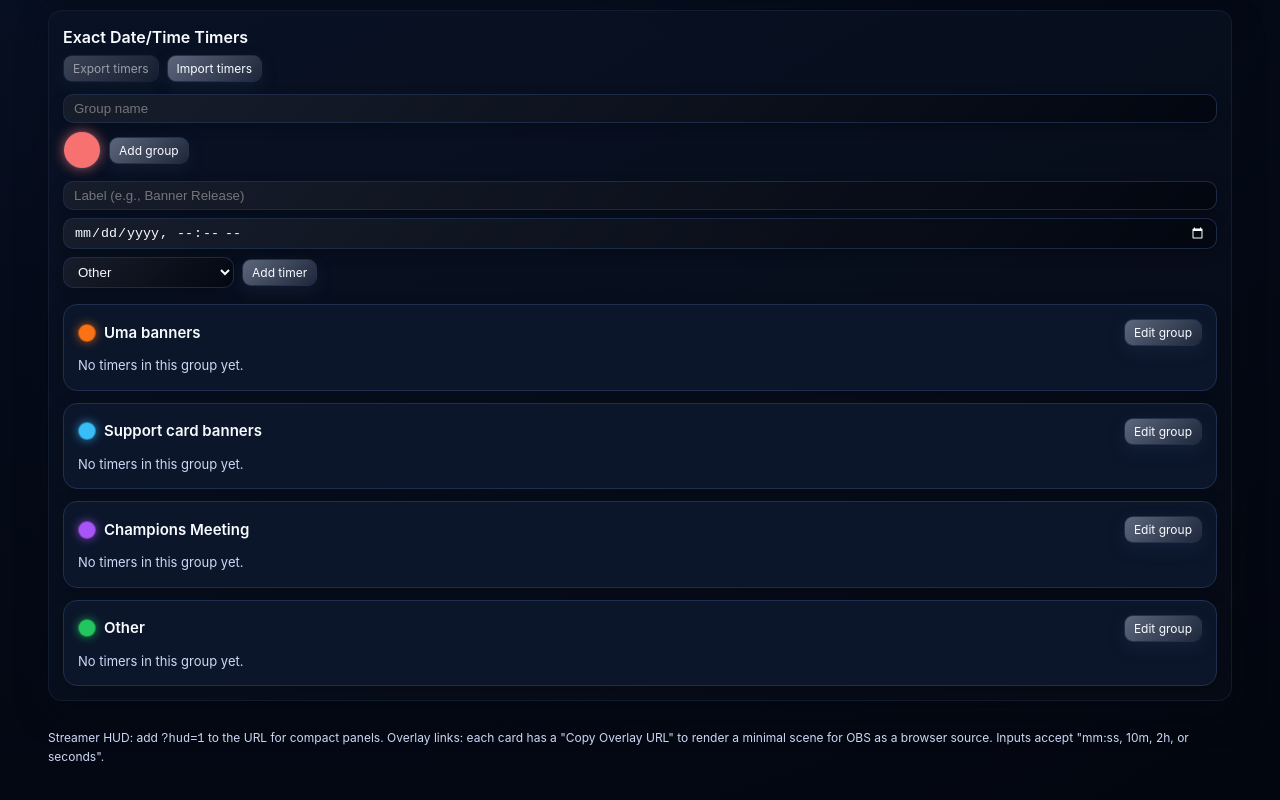
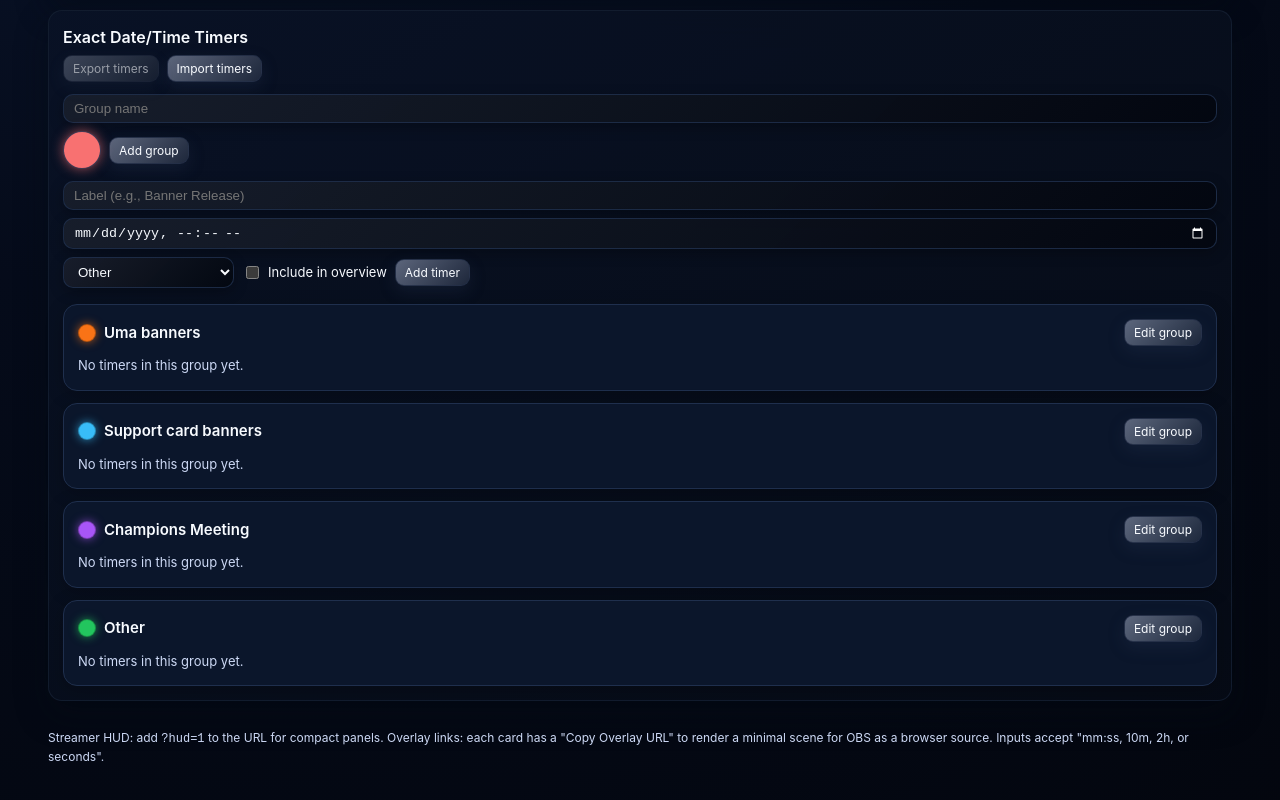
Before and after one commit to TwilightLilyy/Umamasume-Tracker, a React (Vite) app: page / in a window 1280 px wide. Shown: the part 1119-1919 px from the top of the page. Built offline with nearby package versions, Linux system fonts and the light colour scheme.

Commit message:
Allow exact timers to participate in overview

```diff
--- a/src/App.tsx
+++ b/src/App.tsx
@@ -1362,7 +1362,7 @@ function TimerImportExportControls({ groups, timers, onImport }: TimerImportExpo
 }
 
 interface AddAbsTimerFormProps {
-  onAdd: (groupId: string, label: string, dateTime: string) => void;
+  onAdd: (groupId: string, label: string, dateTime: string, includeInOverview: boolean) => void;
   groups: AbsTimerGroup[];
   defaultGroupId: string;
 }
@@ -1371,6 +1371,7 @@ function AddAbsTimerForm({ onAdd, groups, defaultGroupId }: AddAbsTimerFormProps
   const [label, setLabel] = useState("");
   const [dt, setDt] = useState("");
   const [groupId, setGroupId] = useState(defaultGroupId);
+  const [includeInOverview, setIncludeInOverview] = useState(false);
 
   useEffect(() => {
     setGroupId((prev) => {
@@ -1390,12 +1391,18 @@ function AddAbsTimerForm({ onAdd, groups, defaultGroupId }: AddAbsTimerFormProps
           </option>
         ))}
       </Select>
+      <Checkbox
+        checked={includeInOverview}
+        onChange={setIncludeInOverview}
+        label="Include in overview"
+      />
       <SmallBtn
         onClick={() => {
-          onAdd(groupId, label, dt);
+          onAdd(groupId, label, dt, includeInOverview);
           setLabel("");
           setDt("");
           setGroupId(defaultGroupId);
+          setIncludeInOverview(false);
         }}
       >
         Add timer
@@ -1461,6 +1468,7 @@ interface AbsTimerItemProps {
   onStatusChange: (id: string, status: AbsTimerStatus) => void;
   onDelete: (id: string) => void;
   onCopyOverlay: () => void;
+  onToggleOverview: (id: string, include: boolean) => void;
   timeZone: string;
 }
 
@@ -1472,6 +1480,7 @@ function AbsTimerItem({
   onStatusChange,
   onDelete,
   onCopyOverlay,
+  onToggleOverview,
   timeZone,
 }: AbsTimerItemProps) {
   const [editing, setEditing] = useState(false);
@@ -1529,6 +1538,8 @@ function AbsTimerItem({
     statusText = "Ended";
     statusColor = COLOR.danger;
   }
+
+  const includeInOverview = timer.includeInOverview === true;
 
   return (
     <div style={cardRowStyle(accent)}>
@@ -1583,6 +1594,11 @@ function AbsTimerItem({
             </SmallBtn>
           </>
         )}
+        <Checkbox
+          checked={includeInOverview}
+          onChange={(v) => onToggleOverview(timer.id, v)}
+          label="Include in overview"
+        />
       </div>
     </div>
   );
@@ -1597,6 +1613,7 @@ interface AbsTimerGroupSectionProps {
   onStatusChange: (id: string, status: AbsTimerStatus) => void;
   onDeleteTimer: (id: string) => void;
   onCopyOverlay: (id: string) => void;
+  onToggleOverview: (id: string, include: boolean) => void;
   timeZone: string;
 }
 
@@ -1609,6 +1626,7 @@ function AbsTimerGroupSection({
   onStatusChange,
   onDeleteTimer,
   onCopyOverlay,
+  onToggleOverview,
   timeZone,
 }: AbsTimerGroupSectionProps) {
   const [editing, setEditing] = useState(false);
@@ -1704,6 +1722,7 @@ function AbsTimerGroupSection({
               onStatusChange={onStatusChange}
               onDelete={onDeleteTimer}
               onCopyOverlay={() => onCopyOverlay(timer.id)}
+              onToggleOverview={onToggleOverview}
               timeZone={timeZone}
             />
           ))}
@@ -1889,7 +1908,9 @@ interface TimerOverviewListProps {
 }
 
 function TimerOverviewList({ timers, absTimers, timeZone }: TimerOverviewListProps) {
-  if (!timers.length && !absTimers.length)
+  const selectedAbs = absTimers.filter((a) => a.includeInOverview);
+
+  if (!timers.length && !selectedAbs.length)
     return (
       <p style={{ color: COLOR.subtle, fontSize: 13, marginTop: 6, marginBottom: 0 }}>
         No timers selected for overview yet.
@@ -1898,7 +1919,7 @@ function TimerOverviewList({ timers, absTimers, timeZone }: TimerOverviewListPro
 
   const zone = ensureTimeZone(timeZone);
   const nowMs = now();
-  const sortedAbs = [...absTimers].sort((a, b) => {
+  const sortedAbs = [...selectedAbs].sort((a, b) => {
     const weight = (t: AbsTimerDisplay) => {
       if (t.status === "active") return t.ts <= nowMs ? 1 : 0;
       if (t.status === "completed") return 2;
@@ -2080,11 +2101,13 @@ interface AbsTimer {
   ts: number;
   groupId: string;
   status?: AbsTimerStatus;
+  includeInOverview?: boolean;
 }
 
 interface AbsTimerDisplay extends AbsTimer {
   group: AbsTimerGroup;
   status: AbsTimerStatus;
+  includeInOverview: boolean;
 }
 
 interface TimerExportPayload {
@@ -2098,6 +2121,7 @@ interface TimerExportPayload {
     status: AbsTimerStatus;
     groupId: string;
     groupName: string;
+    includeInOverview: boolean;
   }[];
 }
 
@@ -2114,6 +2138,7 @@ interface TimerImportTimerData {
   groupId?: string;
   groupName?: string;
   status: AbsTimerStatus;
+  includeInOverview?: boolean;
 }
 
 interface TimerImportBundle {
@@ -2145,6 +2170,7 @@ function createTimerExportPayload(groups: AbsTimerGroup[], timers: AbsTimer[]):
       status,
       groupId: group?.id ?? t.groupId,
       groupName: group?.name ?? "",
+      includeInOverview: t.includeInOverview === true,
     };
   });
   return {
@@ -2185,6 +2211,11 @@ function sanitizeTimerImportData(value: unknown): TimerImportBundle | null {
     const status = validStatus.has(statusRaw as AbsTimerStatus)
       ? (statusRaw as AbsTimerStatus)
       : "active";
+    const includeRaw = (t as Record<string, unknown>).includeInOverview;
+    let includeInOverview = false;
+    if (typeof includeRaw === "boolean") includeInOverview = includeRaw;
+    else if (typeof includeRaw === "string")
+      includeInOverview = includeRaw.trim().toLowerCase() === "true";
     timers.push({
       id: typeof t.id === "string" ? t.id.trim() || undefined : undefined,
       label,
@@ -2192,6 +2223,7 @@ function sanitizeTimerImportData(value: unknown): TimerImportBundle | null {
       groupId: groupId && groupId.length ? groupId : undefined,
       groupName: groupName && groupName.length ? groupName : undefined,
       status,
+      includeInOverview,
     });
   });
   if (!groups.length && !timers.length) return null;
@@ -2297,6 +2329,7 @@ function prepareImportedTimers(
       ts: timer.ts,
       groupId: targetGroupId,
       status,
+      includeInOverview: timer.includeInOverview === true,
     });
   });
   return result;
@@ -2702,7 +2735,8 @@ export default function UmaResourceTracker() {
       const group = byId.get(t.groupId) ?? fallbackGroup;
       const status: AbsTimerStatus =
         t.status === "completed" || t.status === "expired" ? t.status : "active";
-      return { ...t, group, status };
+      const includeInOverview = t.includeInOverview === true;
+      return { ...t, group, status, includeInOverview };
     });
   }, [absTimers, absGroups, fallbackGroupId]);
 
@@ -3120,14 +3154,26 @@ export default function UmaResourceTracker() {
     );
   }
 
-  function addAbsTimer(groupId: string, label: string, whenTs: string) {
+  function addAbsTimer(
+    groupId: string,
+    label: string,
+    whenTs: string,
+    includeInOverview: boolean
+  ) {
     if (!whenTs) return;
     const ts = new Date(whenTs).getTime();
     if (Number.isNaN(ts)) return;
     const targetGroup = absGroups.some((g) => g.id === groupId) ? groupId : fallbackGroupId;
     setAbsTimers((prev) => [
       ...prev,
-      { id: crypto.randomUUID(), label, ts, groupId: targetGroup, status: "active" },
+      {
+        id: crypto.randomUUID(),
+        label,
+        ts,
+        groupId: targetGroup,
+        status: "active",
+        includeInOverview: includeInOverview === true,
+      },
     ]);
   }
 
@@ -3153,6 +3199,14 @@ export default function UmaResourceTracker() {
 
   function setAbsTimerStatus(id: string, status: AbsTimerStatus) {
     setAbsTimers((prev) => prev.map((timer) => (timer.id === id ? { ...timer, status } : timer)));
+  }
+
+  function setAbsTimerIncludeInOverview(id: string, include: boolean) {
+    setAbsTimers((prev) =>
+      prev.map((timer) =>
+        timer.id === id ? { ...timer, includeInOverview: include ? true : false } : timer
+      )
+    );
   }
 
   function deleteAbsTimer(id: string) {
@@ -3628,6 +3682,7 @@ export default function UmaResourceTracker() {
               onStatusChange={setAbsTimerStatus}
               onDeleteTimer={deleteAbsTimer}
               onCopyOverlay={(id) => copyOverlayURL("abs", id)}
+              onToggleOverview={setAbsTimerIncludeInOverview}
               timeZone={activeTimeZone}
             />
           ))}
```
